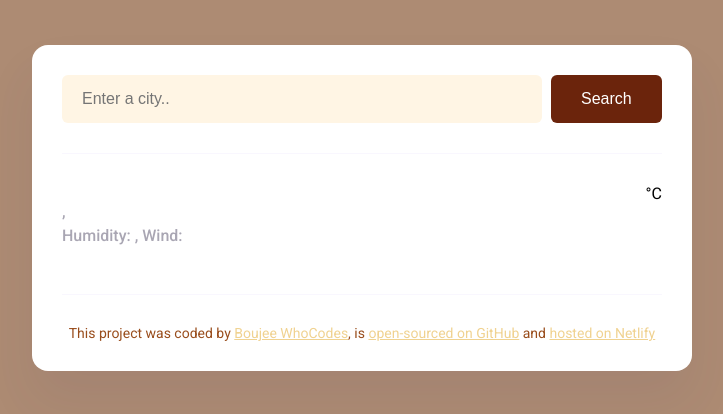
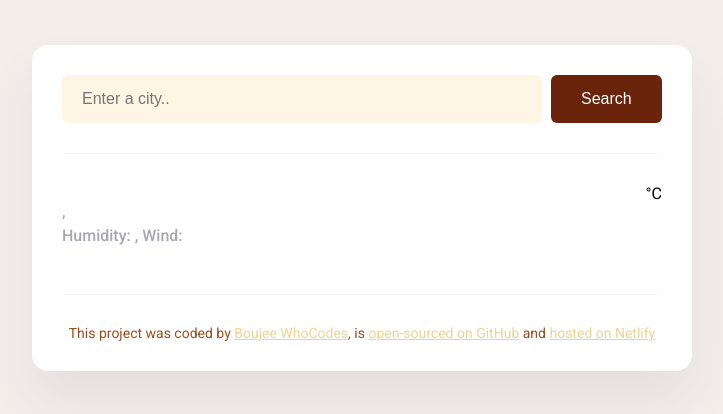
Before and after one commit to BoujeeWhoCodes/lit-weather-apps, a plain HTML site: page index.html in a window 1280 px wide. Shown: the whole page, without its empty margins (278-1001 px from the left). Drawn offline with nearby package versions, Linux system fonts and the light colour scheme; no server answers.

Commit message:
Update styles.css

```diff
--- a/styles.css
+++ b/styles.css
@@ -1,5 +1,5 @@
 body {
-  background-color: #AD8B73;
+  background-color: #F3EEEA;
   font-family: "Roboto", sans-serif;
 }
 
```
